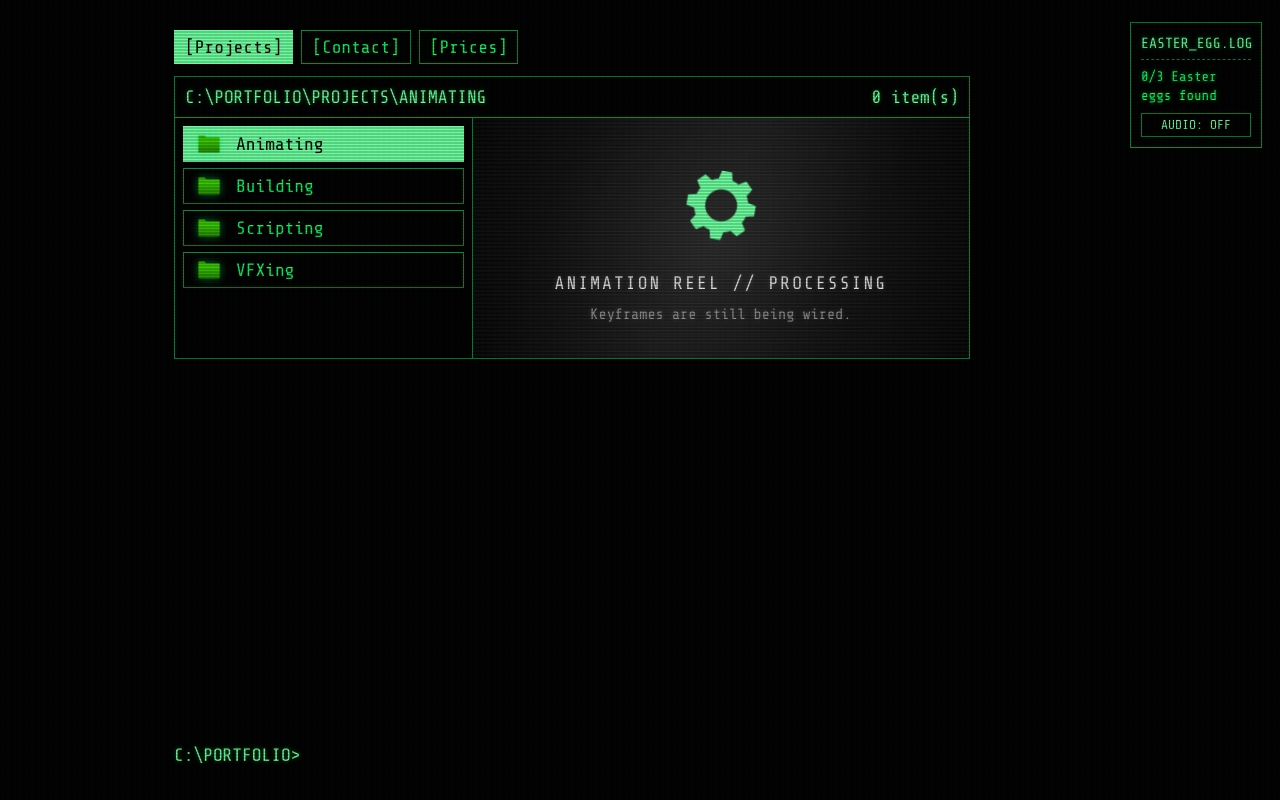
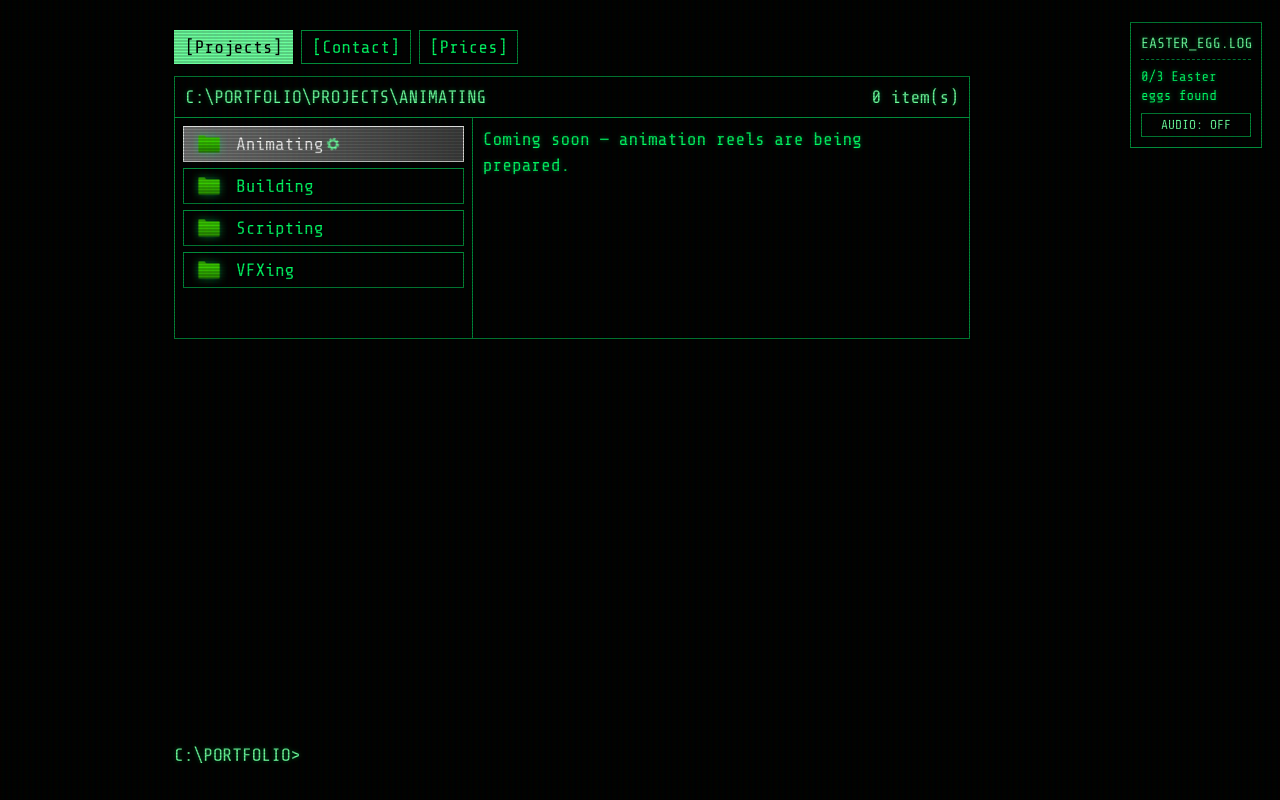
Before and after one commit to Augostolas/AGST, a website: page index.html in a window 1280 px wide. Both pictures are taken after a click on the button "Animating". Drawn offline with nearby package versions, Linux system fonts and the light colour scheme.

Commit message:
fix: move animation gear into folder row

```diff
--- a/script.js
+++ b/script.js
@@ -232,25 +232,19 @@ document.addEventListener('DOMContentLoaded', () => {
 
     function renderProjects(folderKey = null) {
         const folderRows = Object.entries(folders).map(([key, folder]) => `
-            <button class="folder-row ${folderKey === key ? 'active' : ''}" data-folder="${key}">
+            <button class="folder-row ${key === 'animating' ? 'animating-folder' : ''} ${folderKey === key ? 'active' : ''}" data-folder="${key}">
                 <span class="folder-icon" aria-hidden="true">
                     <img class="folder-icon-green" src="assets/ui/folder-green.png" alt="">
                     <img class="folder-icon-red" src="assets/ui/folder-red.png" alt="">
                 </span>
-                <span>${folder.title}</span>
+                <span class="folder-title">${folder.title}</span>
+                ${key === 'animating' ? '<span class="animation-gear" aria-hidden="true"></span>' : ''}
             </button>
         `).join('');
 
         const selected = folderKey ? folders[folderKey] : null;
-        const animatingActive = folderKey === 'animating';
         const hasPreviews = selected?.files.some(file => file.preview);
-        const fileRows = animatingActive ? `
-            <div class="animating-placeholder">
-                <span class="animation-gear" aria-hidden="true"></span>
-                <span class="animation-state">ANIMATION REEL // PROCESSING</span>
-                <span class="animation-note">Keyframes are still being wired.</span>
-            </div>
-        ` : selected?.files.length ? `
+        const fileRows = selected?.files.length ? `
             <div class="${hasPreviews ? 'preview-grid' : 'plain-file-list'}">
                 ${selected.files.map(renderProjectFile).join('')}
             </div>
@@ -270,7 +264,7 @@ ${renderTabs('projects')}
         <div class="folder-list">
             ${folderRows}
         </div>
-        <div class="file-list ${animatingActive ? 'animating-mode' : ''}">
+        <div class="file-list">
             ${fileRows}
         </div>
     </div>
--- a/style.css
+++ b/style.css
@@ -233,6 +233,20 @@ body.geedorah-mode .crt-overlay {
     margin-bottom: 6px;
 }
 
+.folder-row.animating-folder {
+    grid-template-columns: 42px max-content 26px 1fr;
+    color: #d0d0d0;
+    border-color: #707070;
+    background: linear-gradient(90deg, #393939, #171717);
+}
+
+.folder-row.animating-folder:hover,
+.folder-row.animating-folder.active {
+    color: #f0f0f0;
+    border-color: #dedede;
+    background: linear-gradient(90deg, #777, #3f3f3f);
+}
+
 .folder-icon {
     position: relative;
     display: block;
@@ -270,57 +284,14 @@ body.geedorah-mode .folder-icon-red {
     padding: 8px 10px;
 }
 
-.file-list.animating-mode {
-    position: relative;
-    display: grid;
-    place-items: center;
-    min-height: 220px;
-    overflow: hidden;
-    background:
-        linear-gradient(rgba(255, 255, 255, 0.025) 50%, transparent 50%),
-        radial-gradient(circle at center, #242424 0%, #101010 58%, #050505 100%);
-    background-size: 100% 4px, 100% 100%;
-    color: #bdbdbd;
-    text-shadow: 0 0 5px rgba(220, 220, 220, 0.24);
-}
-
-.file-list.animating-mode::before {
-    position: absolute;
-    inset: 0;
-    content: '';
-    pointer-events: none;
-    background: linear-gradient(115deg, transparent 18%, rgba(255, 255, 255, 0.07) 48%, transparent 74%);
-    opacity: 0.55;
-}
-
-.animating-placeholder {
-    position: relative;
-    z-index: 1;
-    display: grid;
-    justify-items: center;
-    gap: 8px;
-    padding: 24px;
-    text-align: center;
-}
-
 .animation-gear {
-    width: clamp(78px, 11vw, 112px);
+    width: 20px;
     aspect-ratio: 1;
     background: var(--term-green-bright);
-    filter: drop-shadow(0 0 9px color-mix(in srgb, var(--term-green) 58%, transparent));
+    filter: drop-shadow(0 0 5px color-mix(in srgb, var(--term-green) 70%, transparent));
     -webkit-mask: url('assets/ui/animating-gear.png') center / contain no-repeat;
     mask: url('assets/ui/animating-gear.png') center / contain no-repeat;
-    animation: gearSpin 3.6s linear infinite;
-}
-
-.animation-state {
-    color: #dedede;
-    letter-spacing: 0.12em;
-}
-
-.animation-note {
-    color: #8b8b8b;
-    font-size: 0.84rem;
+    animation: gearSpin 2.4s linear infinite;
 }
 
 .plain-file-list {
```
